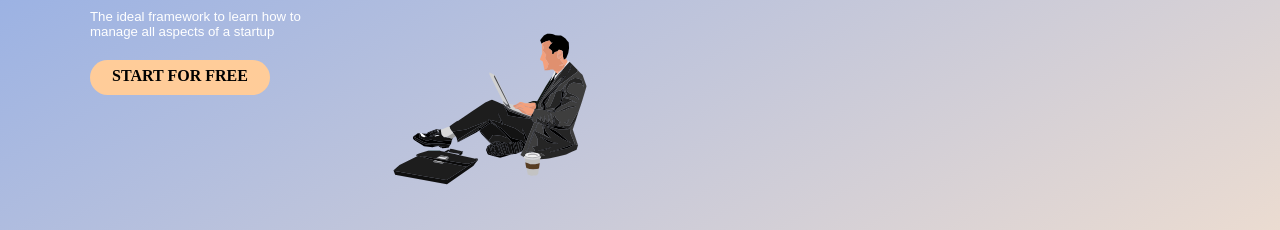
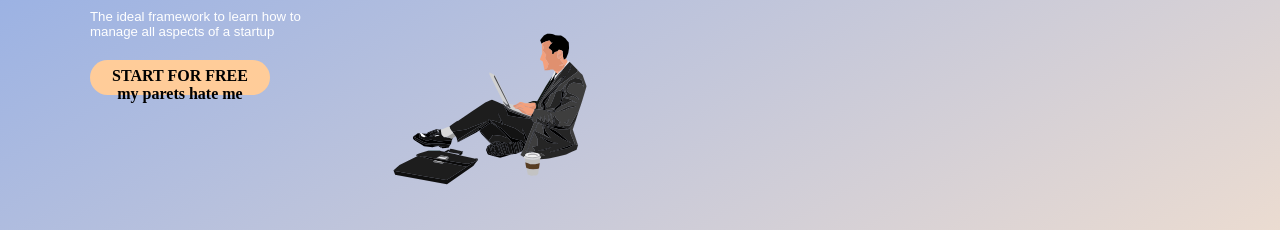
Before and after one commit to ruhi19/webdev-Devsoc-, a plain HTML site: page index.html in a window 1280 px wide. Shown: the part 213-443 px from the top of the page. Drawn offline with Linux system fonts and the light colour scheme.

Commit message:
Update index.html

```diff
--- a/index.html
+++ b/index.html
@@ -31,7 +31,7 @@
                 <h5>manage all aspects of a startup</h5>
                 <h4>
                     <div class="start">
-                        START FOR FREE
+                        START FOR FREE my parets hate me
                     </div>
                 </h4>
             </div>
```
